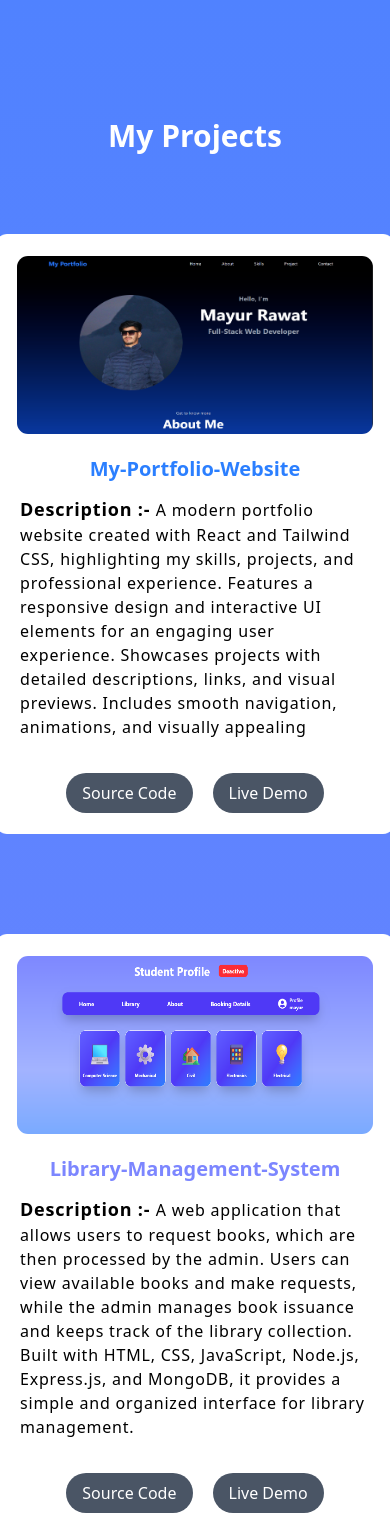
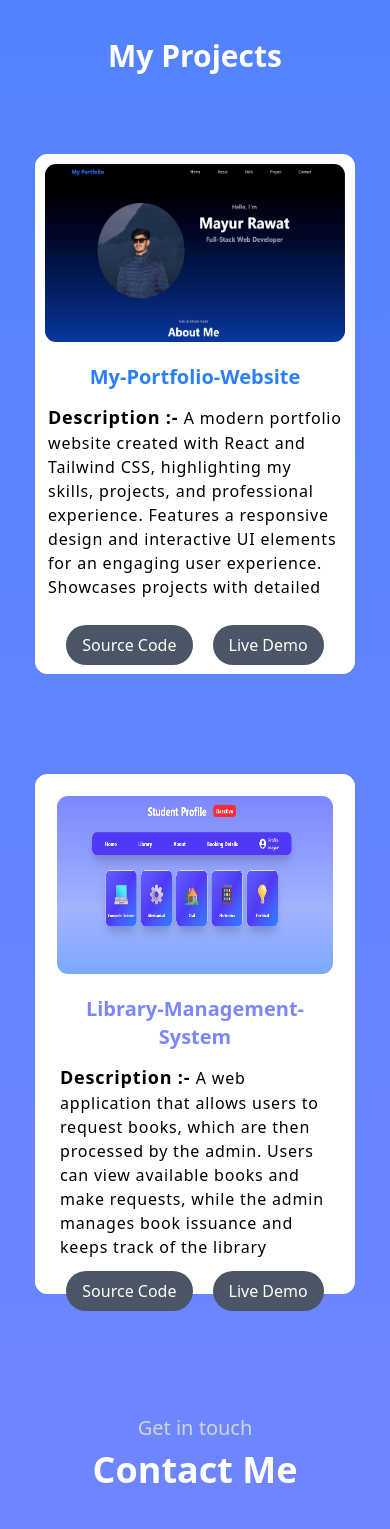
Before and after one commit to fozirawat6869/Portfolio-Website, a React (Vite) app in the folder frontend/: page / in a window 390 px wide. Shown: the part 5739-7268 px from the top of the page. Built offline with nearby package versions, Linux system fonts and the light colour scheme.

Commit message:
responsive for mobile also

```diff
--- a/frontend/src/App.jsx
+++ b/frontend/src/App.jsx
@@ -18,7 +18,7 @@ function App() {
       <Nav/>
       <Home/>
       <About/>
-      <Skills/>
+     <Skills/>
       <Project/>
       <Contact/>
 
--- a/frontend/src/components/Contact.jsx
+++ b/frontend/src/components/Contact.jsx
@@ -4,9 +4,9 @@ import { FaLinkedin, FaGithub, FaPhone, FaEnvelope } from 'react-icons/fa';
 function Contact() {
   return (
     <>
-     <div id="contact" className='flex flex-col items-center  pt-10 mb-25 '>
+     <div id="contact" className='flex flex-col items-center pt-0 lg:pt-10 mb-25 '>
         <p className='text-gray-300 text-xl text-center'>Get in touch </p>
-        <h1 className='pt-2 text-white text-6xl font-bold text-center'>Contact Me</h1>
+        <h1 className='pt-2 text-white text-4xl lg:text-6xl font-bold text-center'>Contact Me</h1>
           {/* Contact Info */}
         <div className='flex flex-col md:flex-row gap-10 mt-15 text-white text-xl items-center'>
           <a href="https://mail.google.com/mail/?view=cm&to=fozirawat6869@gmail.com" className='flex items-center gap-3 hover:text-blue-500 font-bold rounded-xl transition-colors px-3 py-2 hover:bg-white '>
@@ -24,7 +24,7 @@ function Contact() {
         </div>
 
         {/* Optional Contact Form */}
-        <form action="https://formspree.io/f/yourformid" method="POST" className='flex flex-col gap-4 mt-20 w-full max-w-md'>
+        <form action="https://formspree.io/f/yourformid" method="POST" className='flex flex-col gap-4 mt-20 w-60 lg:w-full max-w-md'>
         <h1 className='text-center text-3xl font-bold text-white'>Form</h1>
           <input type="text" name="name" placeholder="Your Name" className='p-3 rounded-lg bg-gray-800 text-white' required />
           <input type="email" name="email" placeholder="Your Email" className='p-3 rounded-lg bg-gray-800 text-white' required />
--- a/frontend/src/components/Home.jsx
+++ b/frontend/src/components/Home.jsx
@@ -8,7 +8,7 @@ function Home() {
   return (
     <>
      <div id="home" className='flex justify-center items-center gap-8 lg:gap-20 lg:pt-30 pt-15 flex-wrap '>
-        <div className='  w-80 h-80 lg:w-120 lg:h-120  rounded-full overflow-hidden  border-2 border-white hover:border-blue-500 hover:scale-105 transition-all duration-300'>
+        <div className='  w-60 h-60 lg:w-120 lg:h-120  rounded-full overflow-hidden  border-2 border-white hover:border-blue-500 hover:scale-105 transition-all duration-300'>
             <img src={img} alt="" className='h-full w-full object-cover   ' />
         </div>
         <div className=' flex flex-col flex-wrap  gap-2  py-10'>
--- a/frontend/src/components/Project.jsx
+++ b/frontend/src/components/Project.jsx
@@ -5,17 +5,17 @@ import libraryImg from '../images/libraryImg.png'
 function Project() {
   return (
     <>
-     <div id="project" className='flex flex-col items-center pb-30 pt-5 px-10  '>
+     <div id="project" className='flex flex-col items-center pb-30 pt-5 px-2 '>
        <h1 className='text-white text-3xl lg:text-6xl font-bold pb-20'>My Projects</h1>
         <div className='flex flex-wrap gap-x-15 gap-y-25 justify-center  lg:px-30'>
            {/*    project one   */}
-            <div className='flex flex-col justify-between  w-100 h-150 p-5 bg-white  border-white border-1 rounded-xl'>
+            <div className='flex flex-col justify-between  w-80 h-130 p-2 bg-white  border-white border-1 rounded-xl'>
               <div>
                  <img src={portfolioImg} alt="" className='w-full h-45 rounded-xl border-white border-1 hover:scale-105 transition-all duration-300'  />
                  <h1 className='text-center text-xl pt-5 pb-2 font-bold text-blue-500'>My-Portfolio-Website</h1>
-                  <p className=' tracking-wider h-63 overflow-y-auto scrollbar-none p-1'><span className='text-lg font-bold'>Description :- </span> A modern portfolio website created with React and Tailwind CSS, highlighting my skills, projects, and professional experience. Features a responsive design and interactive UI elements for an engaging user experience. Showcases projects with detailed descriptions, links, and visual previews. Includes smooth navigation, animations, and visually appealing layouts to make the content easy to explore. Optimized for performance, accessibility, and cross-device compatibility, providing a professional online presence.</p>
+                  <p className=' tracking-wider h-50 overflow-y-auto scrollbar-none p-1'><span className='text-lg font-bold'>Description :- </span> A modern portfolio website created with React and Tailwind CSS, highlighting my skills, projects, and professional experience. Features a responsive design and interactive UI elements for an engaging user experience. Showcases projects with detailed descriptions, links, and visual previews. Includes smooth navigation, animations, and visually appealing layouts to make the content easy to explore. Optimized for performance, accessibility, and cross-device compatibility, providing a professional online presence.</p>
               </div>
-              <div className='flex gap-5 justify-center pt-3 flex-wrap '>
+              <div className='flex gap-5 justify-center  flex-wrap '>
                 <a href="https://github.com/fozirawat6869/Portfolio-Website.git">
                 <button className='hover:bg-blue-500 bg-gray-600 hover:scale-105 duration-300 cursor-pointer  font-cold rounded-3xl text-white text-base px-4 py-2'>Source Code</button>
                 </a>
@@ -27,11 +27,11 @@ function Project() {
              </div>
 
               {/*    project two   */}
-            <div className='flex flex-col justify-between w-100 h-150 p-5 bg-white  border-white border-1 rounded-xl'>
+            <div className='flex flex-col justify-between w-80 h-130 p-5 bg-white  border-white border-1 rounded-xl'>
               <div>
                  <img src={libraryImg} alt="" className='w-full h-45 rounded-xl border-white border-1 hover:scale-105 transition-all duration-300'  />
                  <h1 className='text-center text-xl pt-5 pb-2 font-bold text-indigo-400'>Library-Management-System</h1>
-                  <p className=' tracking-wider h-63 overflow-y-auto scrollbar-none p-1'><span className='text-lg font-bold'>Description :- </span>A web application that allows users to request books, which are then processed by the admin. Users can view available books and make requests, while the admin manages book issuance and keeps track of the library collection. Built with HTML, CSS, JavaScript, Node.js, Express.js, and MongoDB, it provides a simple and organized interface for library management.</p>
+                  <p className=' tracking-wider h-50 overflow-y-auto scrollbar-none p-1'><span className='text-lg font-bold'>Description :- </span>A web application that allows users to request books, which are then processed by the admin. Users can view available books and make requests, while the admin manages book issuance and keeps track of the library collection. Built with HTML, CSS, JavaScript, Node.js, Express.js, and MongoDB, it provides a simple and organized interface for library management.</p>
               </div>
               <div className='flex gap-5 justify-center pt-3 '>
                 <a href="https://github.com/fozirawat6869/Library-Management-System.git">
```
